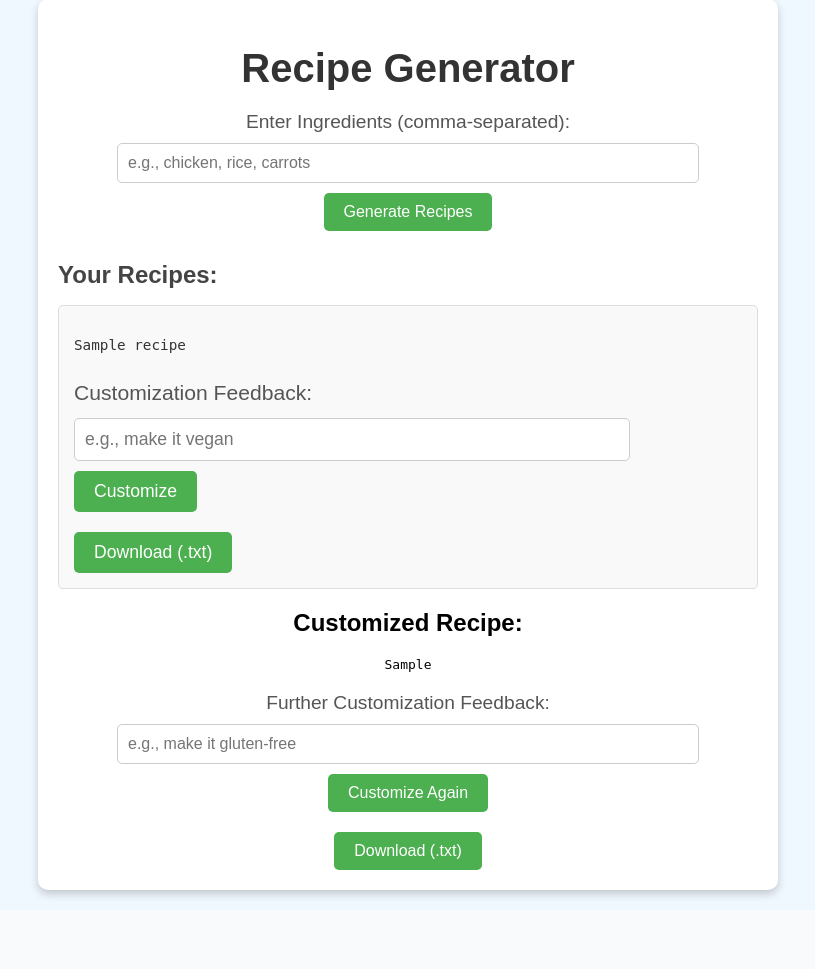
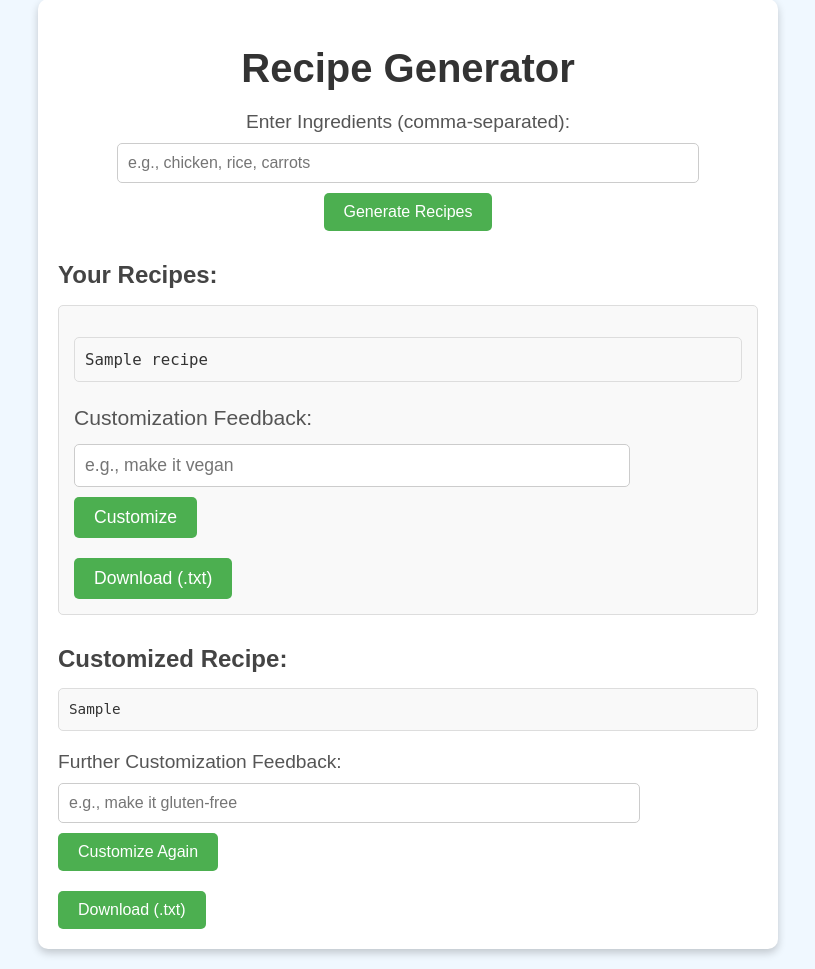
Before and after one commit to Blalze/cooking-website, a Flask app: template templates/index.html in a window 1280 px wide. Shown: the part 21-990 px from the top of the page, without its empty margins (232-1047 px from the left). Before the commit the page ends 921 px from the top, so only its background shows below. Run offline with Flask 3, Linux system fonts and the light colour scheme; the template is opened without the code that fills it: most values are stand-ins (such as "Sample title", 1, 10 or a date in 2020).

Commit message:
Update style.css

```diff
--- a/static/style.css
+++ b/static/style.css
@@ -84,3 +84,28 @@ button:hover {
     color: #333;
     line-height: 1.5;
 }
+
+/* Customized Recipe Section */
+.customized-recipe {
+    margin-top: 30px;
+    text-align: left;
+}
+
+.customized-recipe h2 {
+    color: #444;
+    font-size: 1.5em;
+    margin-bottom: 15px;
+}
+
+/* Ensure text wraps inside <pre> tags */
+pre {
+    white-space: pre-wrap; /* Preserve newlines and wrap text */
+    word-wrap: break-word; /* Break long words if needed */
+    background-color: #f9f9f9;
+    padding: 10px;
+    border: 1px solid #ddd;
+    border-radius: 5px;
+    font-size: 1.1em;
+    line-height: 1.5;
+    color: #333;
+}
```
